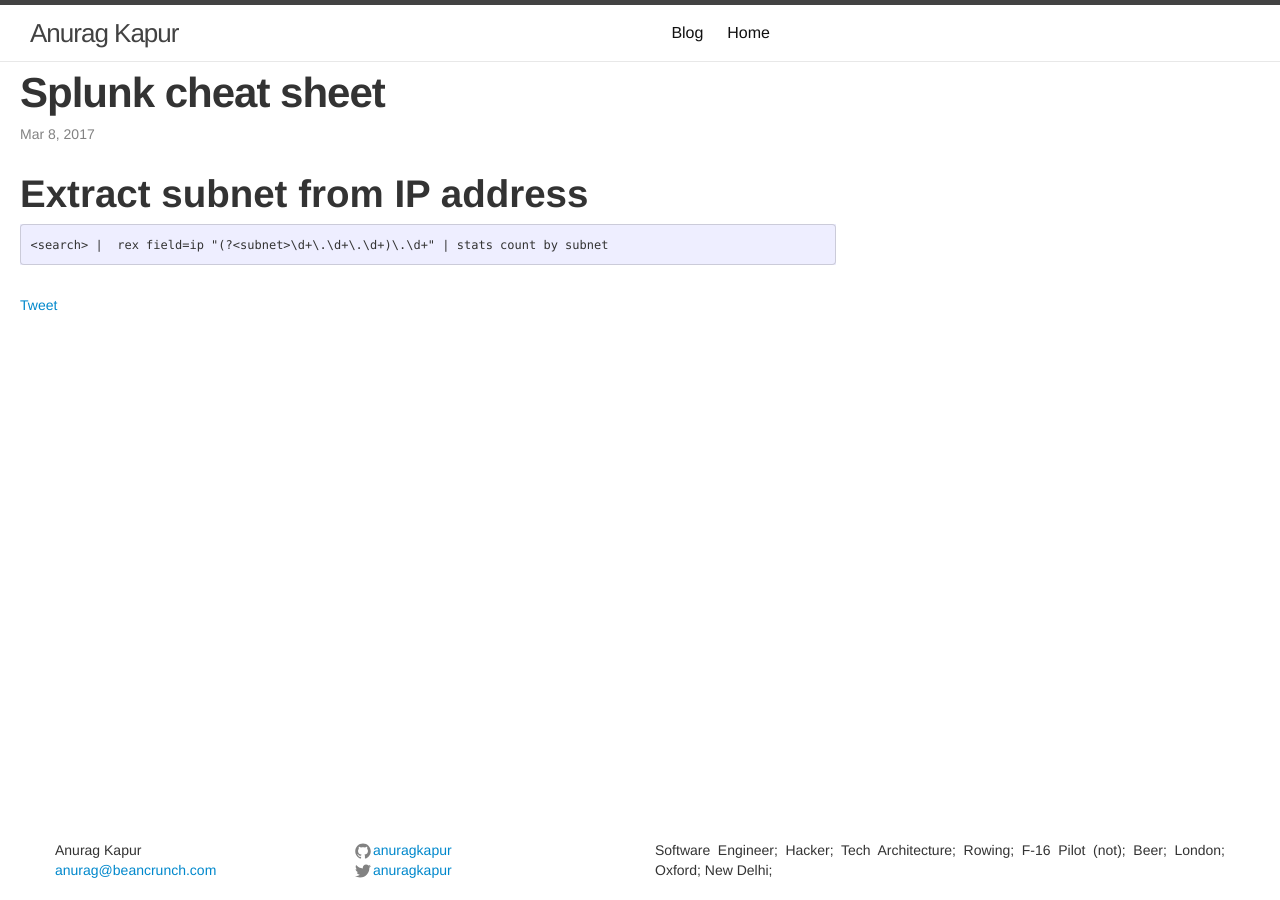
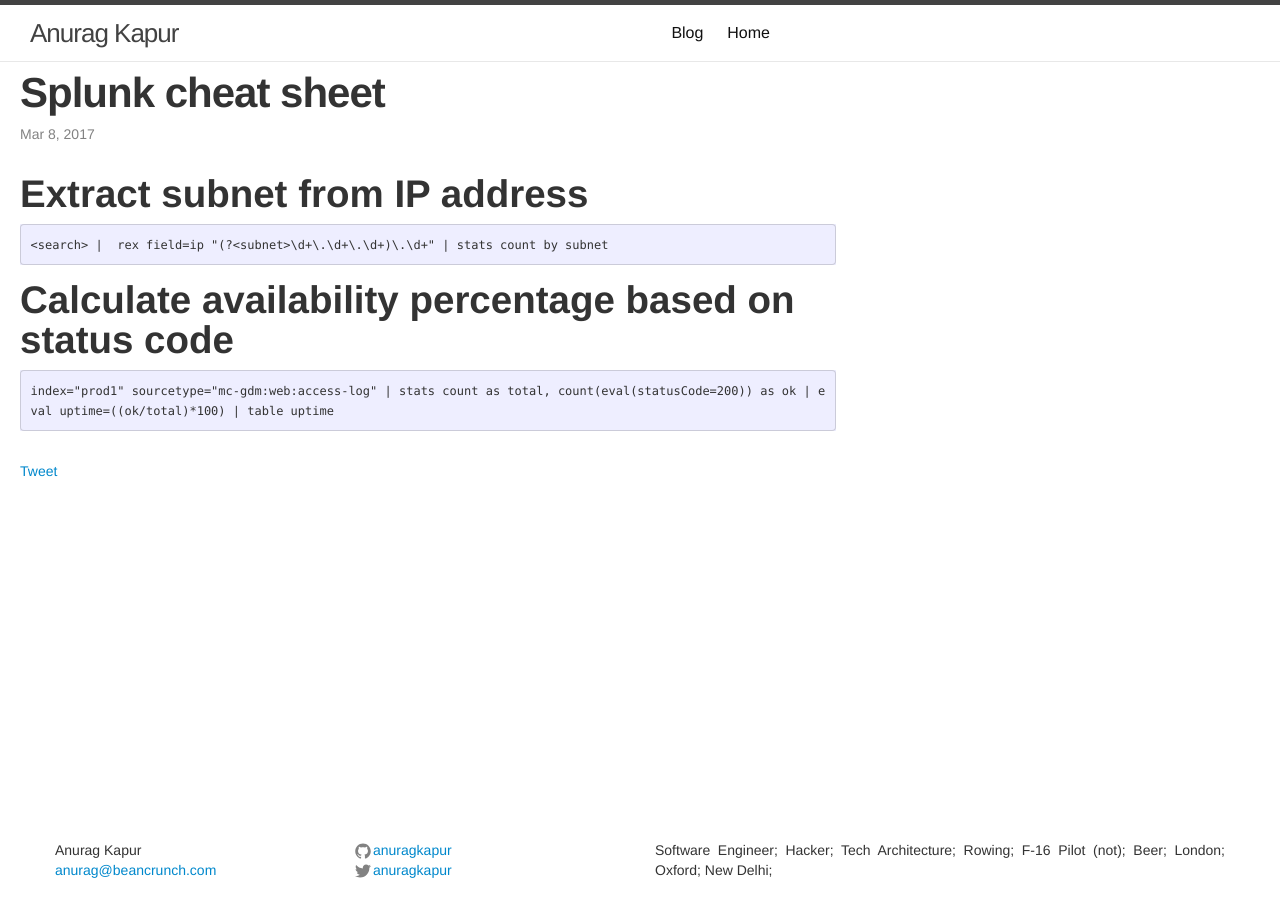
Before and after one commit to anuragkapur/anuragkapur.github.io, a Jekyll site: the page built from blog/cheat-sheets/_posts/2017-03-08-splunk.md, in a window 1280 px wide. Built offline with Jekyll 4.4.1, drawn with Linux system fonts in a browser that asks for light colours; comment, search, counter and statistics services are not loaded.

Commit message:
Add search query for http status code based uptime calculation

````diff
--- a/blog/cheat-sheets/_posts/2017-03-08-splunk.md
+++ b/blog/cheat-sheets/_posts/2017-03-08-splunk.md
@@ -11,3 +11,8 @@
 ```
 <search> |  rex field=ip "(?<subnet>\d+\.\d+\.\d+)\.\d+" | stats count by subnet
 ```
+
+# Calculate availability percentage based on status code
+```
+index="prod1" sourcetype="mc-gdm:web:access-log" | stats count as total, count(eval(statusCode=200)) as ok | eval uptime=((ok/total)*100) | table uptime
+```
````
